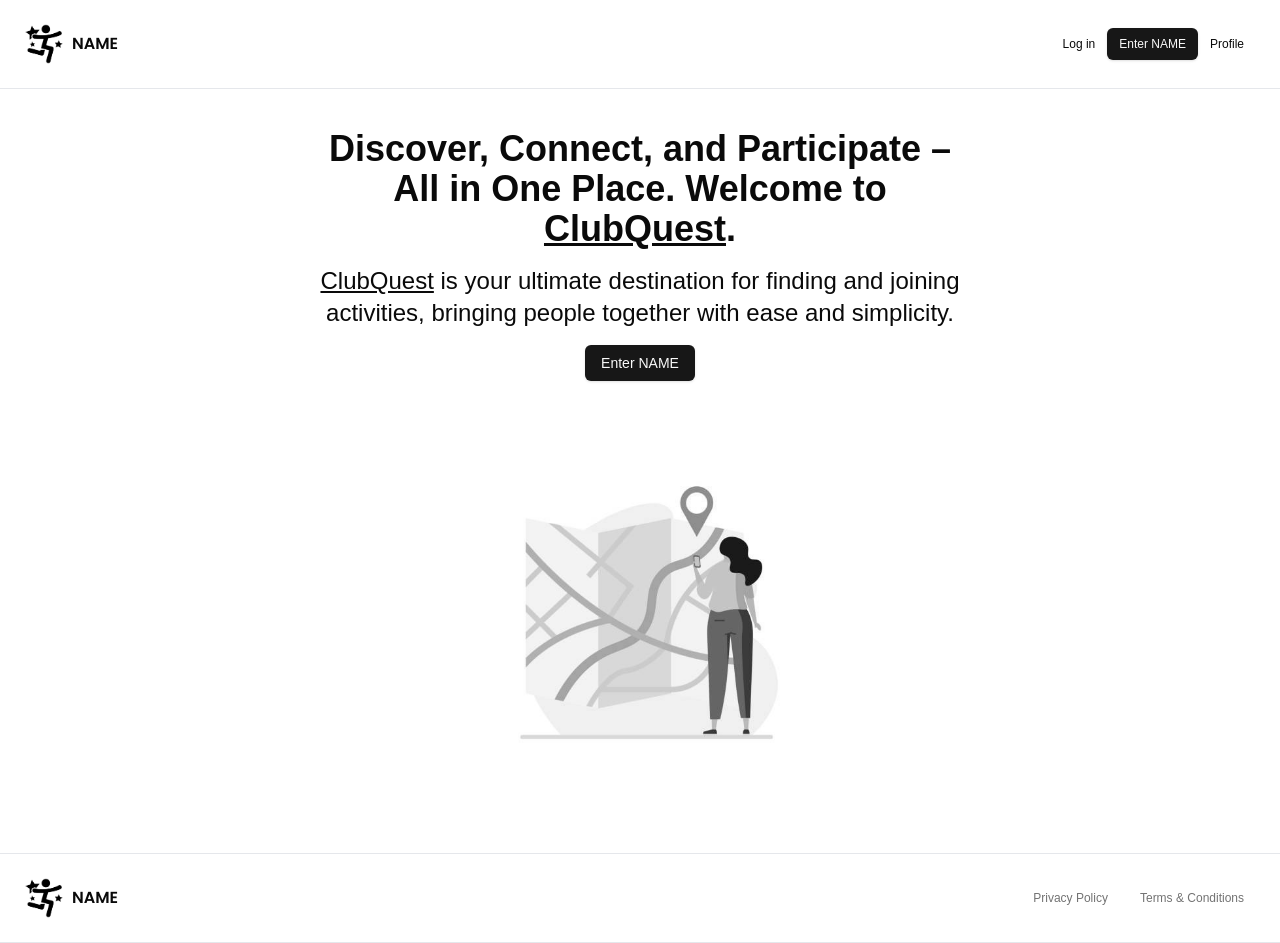
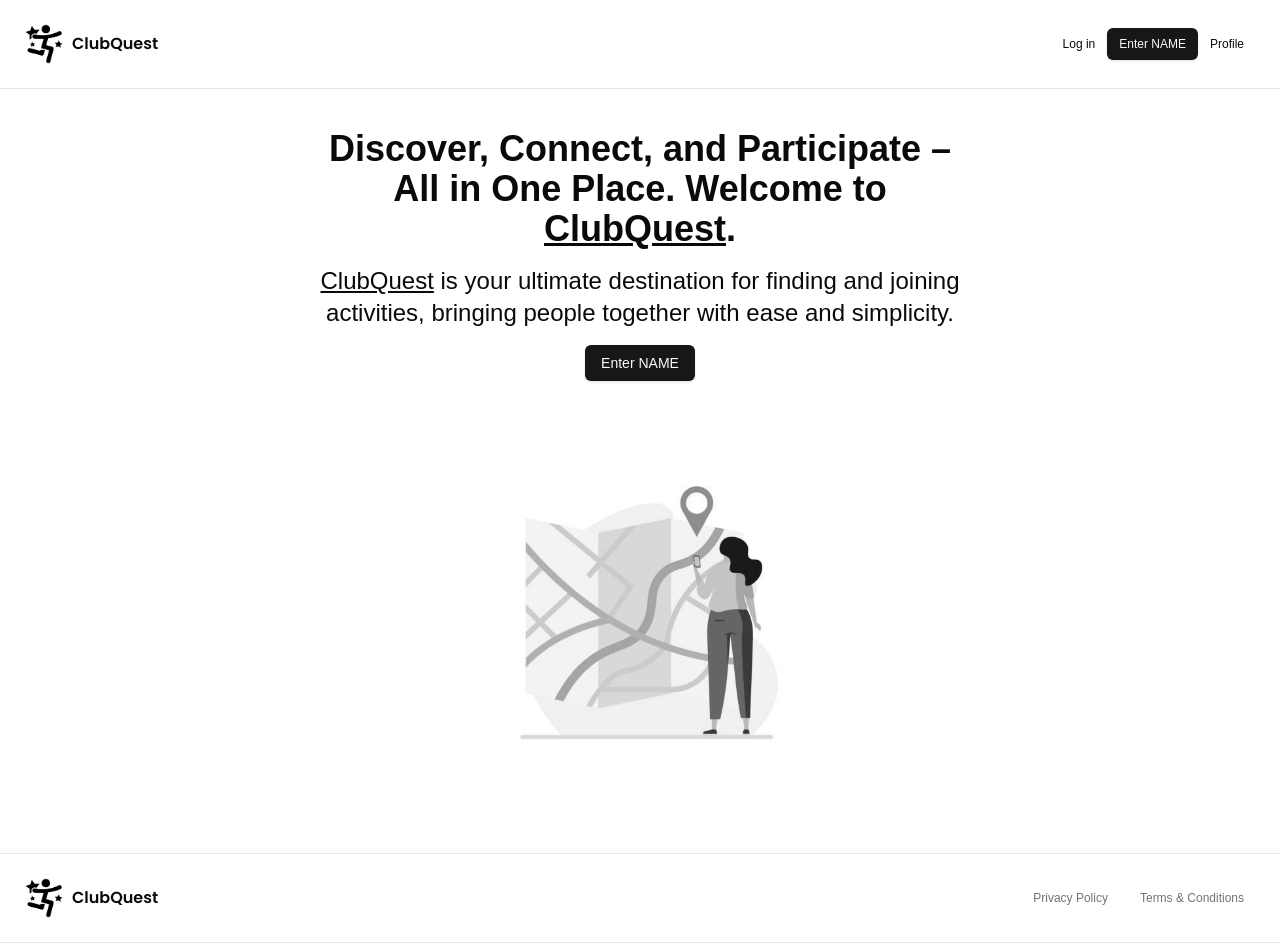
Before and after one commit to Khaliqo0324/Activity-Finder, a Next.js app in the folder activity_app/: page / in a window 1280 px wide. Built offline with nearby package versions, Linux system fonts and the light colour scheme.

Commit message:
Update logo

```diff
--- a/activity_app/src/components/logo.tsx
+++ b/activity_app/src/components/logo.tsx
@@ -17,7 +17,7 @@ export const Logo = () => {
                 alt="Logo"
             />
             <p className={cn("font-semibold", font.className)}>
-                NAME
+                ClubQuest
             </p>
         </div>
     )
```
